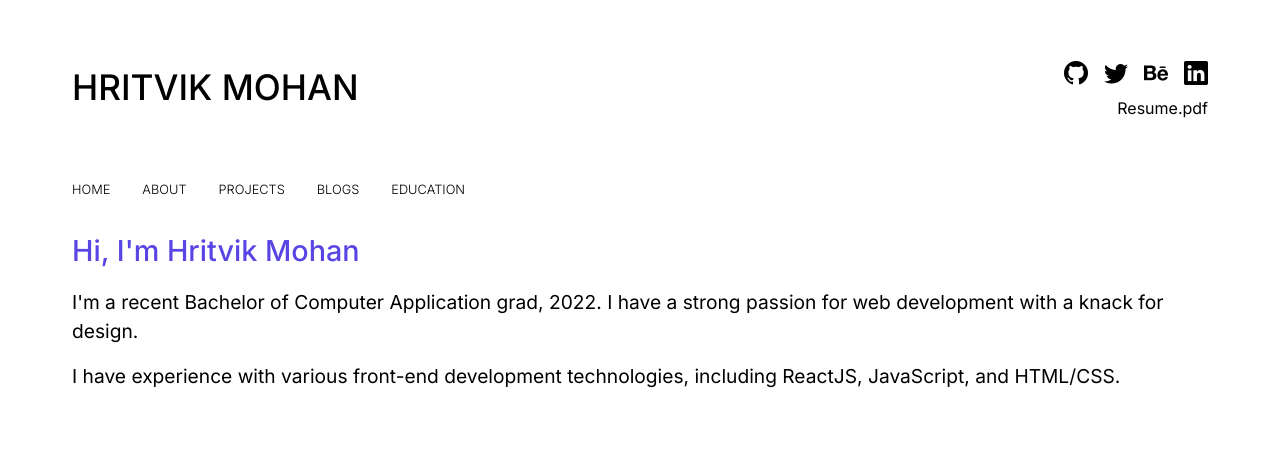
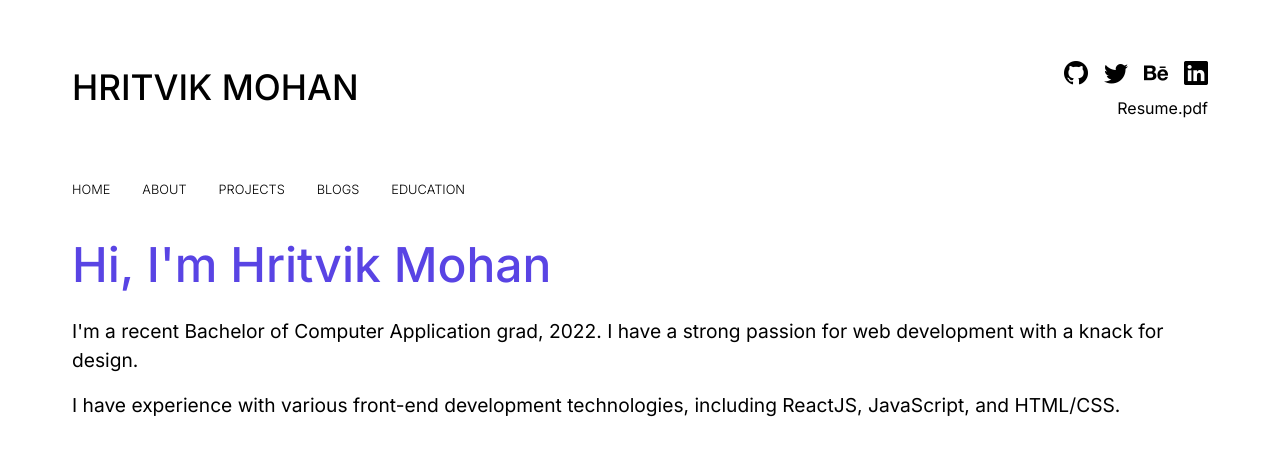
Before and after one commit to Hritvik-Mohan/hm-portfolio, a React (Vite) app: page /about in a window 1280 px wide. Shown: the top 456 px of the page. Built offline with nearby package versions, Linux system fonts and the light colour scheme.

Commit message:
fix: Projects css

```diff
--- a/src/components/About.css
+++ b/src/components/About.css
@@ -10,5 +10,9 @@
 .about > h2 {
     font-weight: 500;
     color: #5944E4;
-    font-family: ;
+    font-size: 3rem;
 }
+
+.about > img {
+    width: 200px;
+}
--- a/src/components/About.jsx
+++ b/src/components/About.jsx
@@ -4,6 +4,7 @@ function About() {
   return (
     <p className='about main-container'>
       <h2>Hi, I'm Hritvik Mohan</h2>
+      {/* <img src="https://pbs.twimg.com/profile_images/1564180600382054400/pQOmGGFo_400x400.jpg" alt="" /> */}
         <p>I'm a recent Bachelor of Computer Application grad, 2022. I have a strong passion for web development with a knack for design. </p>
         <p>I have experience with various front-end development technologies, including ReactJS, JavaScript, and HTML/CSS. </p>
     </p>
--- a/src/components/Projects.css
+++ b/src/components/Projects.css
@@ -8,3 +8,4 @@
     .projects {
       grid-template-columns: repeat(2, 1fr);
     }
+}
```
